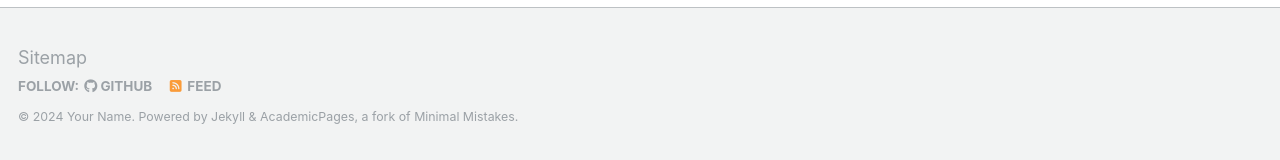
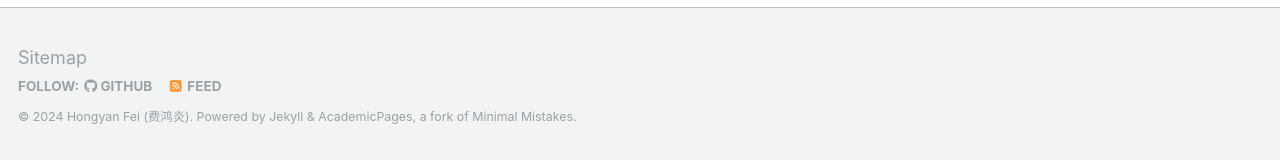
Before and after one commit to hongyanfei/hongyanfei.github.io, a Jekyll site: the page built from _pages/about.md, in a window 1280 px wide and 900 px high, scrolled down 2463 px. Shown: the part 737-897 px from the top of the window. Built offline with Jekyll 4.4.1, drawn with Linux system fonts in a browser that asks for light colours; some web fonts are replaced.

Commit message:
Update _config.yml

```diff
--- a/_config.yml
+++ b/_config.yml
@@ -10,7 +10,7 @@
 locale                   : "en-US"
 title                    : "Hongyan Fei's Homepage"
 title_separator          : "-"
-name                     : &name "Your Name"
+name                     : &name "Hongyan Fei (费鸿炎)"
 description              : &description "personal description"
 url                      : https://academicpages.github.io # the base hostname & protocol for your site e.g. "https://mmistakes.github.io"
 baseurl                  : "" # the subpath of your site, e.g. "/blog"
```
